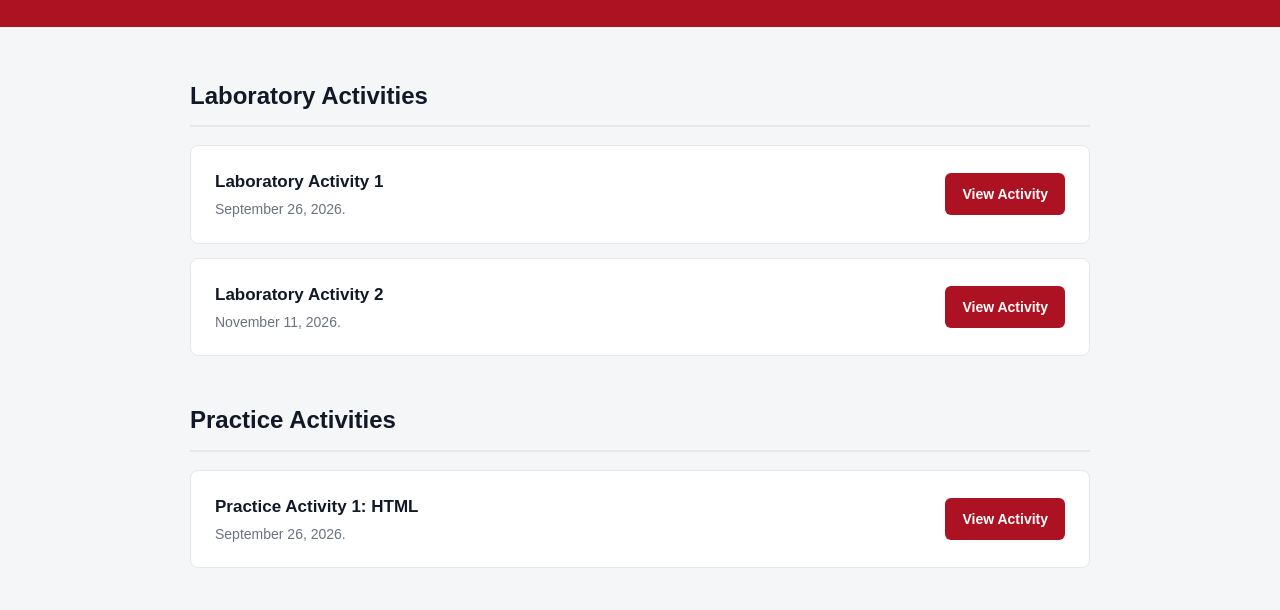
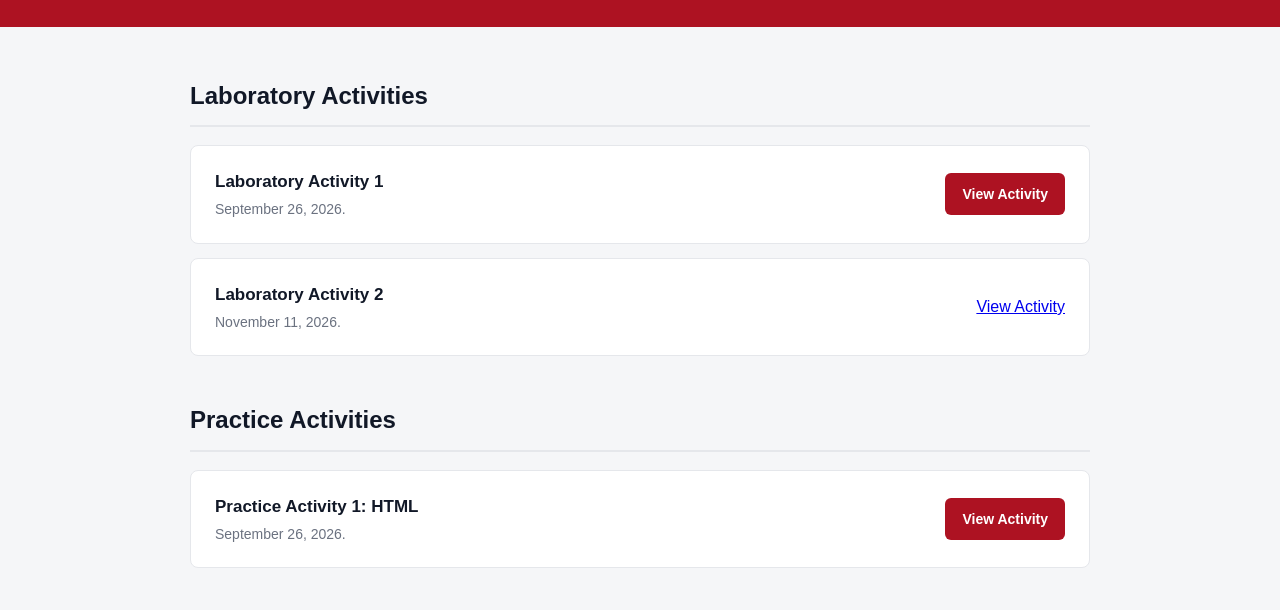
Before and after one commit to boodleee/IT_3104_Group-1_WebSys, a plain HTML site: page index.html in a window 1280 px wide. Shown: the part 123-733 px from the top of the page. Drawn offline with Linux system fonts and the light colour scheme.

Commit message:
Update index.html

```diff
--- a/index.html
+++ b/index.html
@@ -39,7 +39,7 @@
                         <p>November 11, 2026.</p>
                     </div>
 
-                    <a href="" class="btn">
+                    <a href= class="btn">
                         View Activity
                     </a>
                 </div>
```
